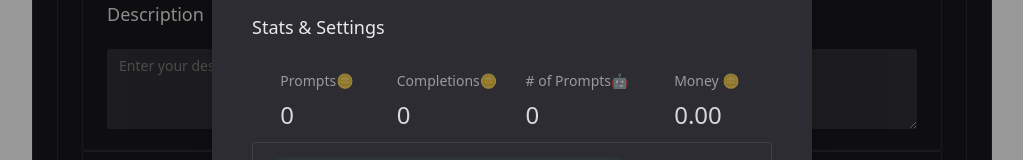
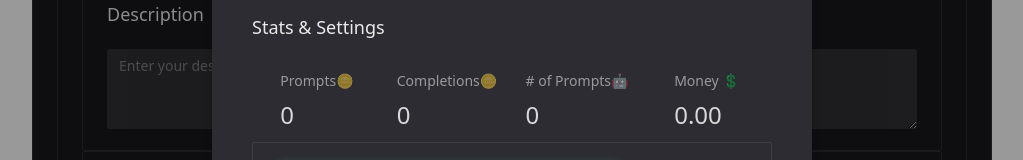
Before and after one commit to petersopko/gptcodepal, a Vue app: page / in a window 1280 px wide. Both pictures are taken after a click on the button "Stats & Settings 📊". Shown: the part 284-444 px from the top of the page, without its empty margins (128-1151 px from the left). Built offline with nearby package versions, Linux system fonts and the light colour scheme; what @highlightjs/vue-plugin, gpt3-tokenizer would draw is missing.

Commit message:
hotfix 3

```diff
--- a/src/components/StatsSettingsModal.vue
+++ b/src/components/StatsSettingsModal.vue
@@ -16,7 +16,7 @@
                     <n-statistic label="# of Prompts🤖" :value="totalPromptsSent" />
                 </n-gi>
                 <n-gi class="flex justify-center items-center">
-                    <n-statistic label="Money 🪙" :value="totalMoneySpent" />
+                    <n-statistic label="Money 💲" :value="totalMoneySpent" />
                 </n-gi>
             </n-grid>
             <ApiKeyInput />
--- a/src/composables/useSubmitPrompt.js
+++ b/src/composables/useSubmitPrompt.js
@@ -63,9 +63,9 @@ export default function useSubmitPrompt(apiKeyStore, tabsStore) {
     statsStore.incrementTotalPromptsSent();
 
     const simplifiedStatsStore = {
-      promptTokensTotal: statsStore.promptTokensTotal.value,
-      completionTokensTotal: statsStore.completionTokensTotal.value,
-      totalPromptsSent: statsStore.totalPromptsSent.value,
+      promptTokensTotal: statsStore.promptTokensTotal,
+      completionTokensTotal: statsStore.completionTokensTotal,
+      totalPromptsSent: statsStore.totalPromptsSent,
     };
 
     localStorage.setItem("statsStore", JSON.stringify(simplifiedStatsStore));
```
